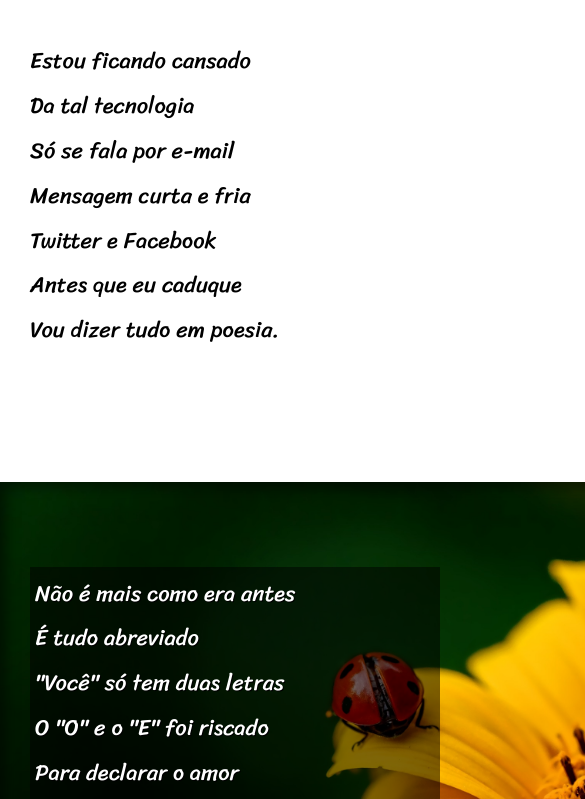
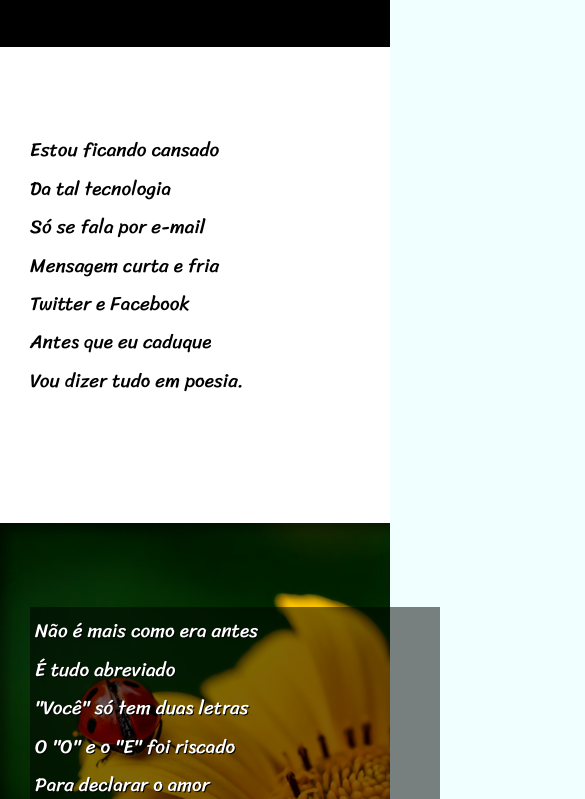
Before and after one commit to WAGUNA-SS/projeto-cordel, a plain HTML site: page index.html in a window 390 px wide. Shown: the part 256-1055 px from the top of the page, 585 px wide, since content can reach past the window. Drawn offline with Linux system fonts and the light colour scheme.

Commit message:
Update style.css

```diff
--- a/style.css
+++ b/style.css
@@ -23,7 +23,8 @@ html, body {
 }
 
 body {
-    min-width: 80vh;
+    width: 100%;
+    max-width: 100vw;
 }
 
 header {
@@ -60,7 +61,7 @@ section {
     line-height: 2em;
     padding-left: 30px;
     font-family: var(--fonte3);
-    font-size: clamp(1.4em,3.5vw,3em);
+    font-size: clamp(1.2em,3.5vw,3em);
 }
 
 section > p {
```
